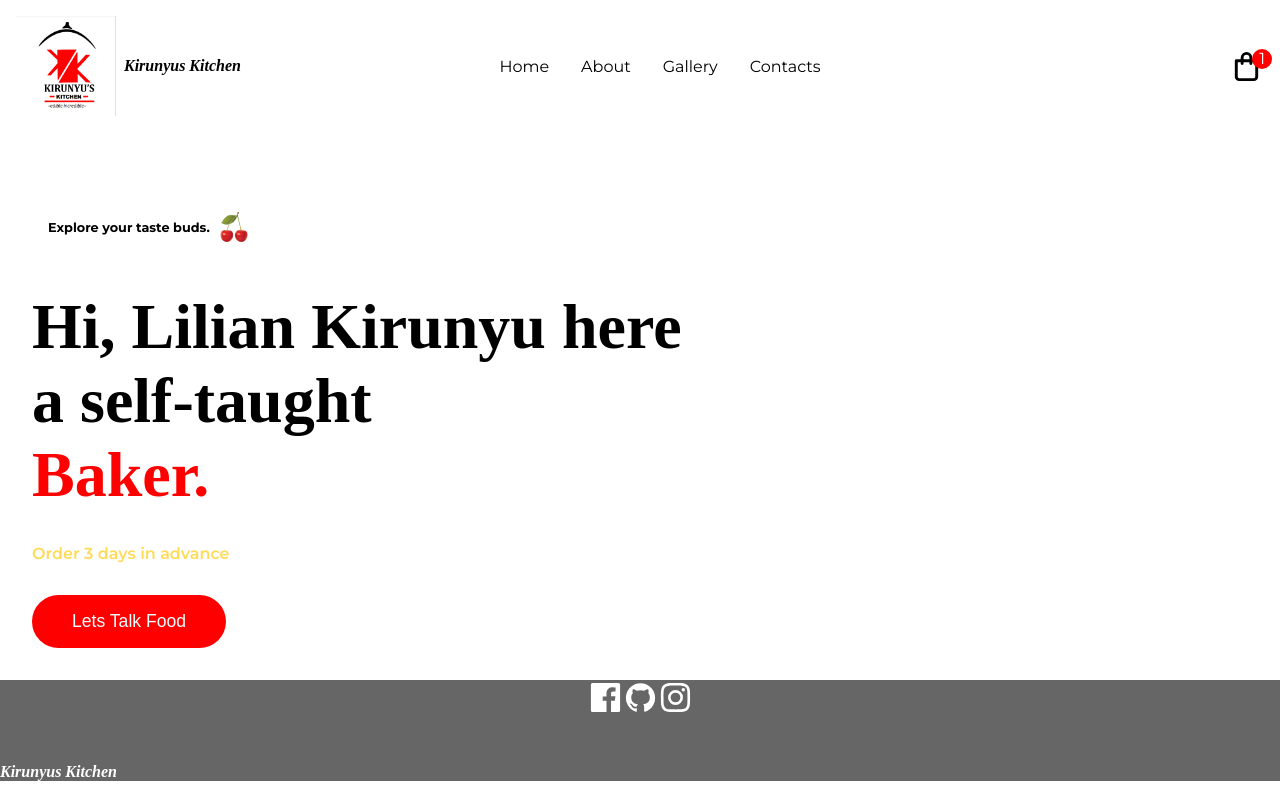
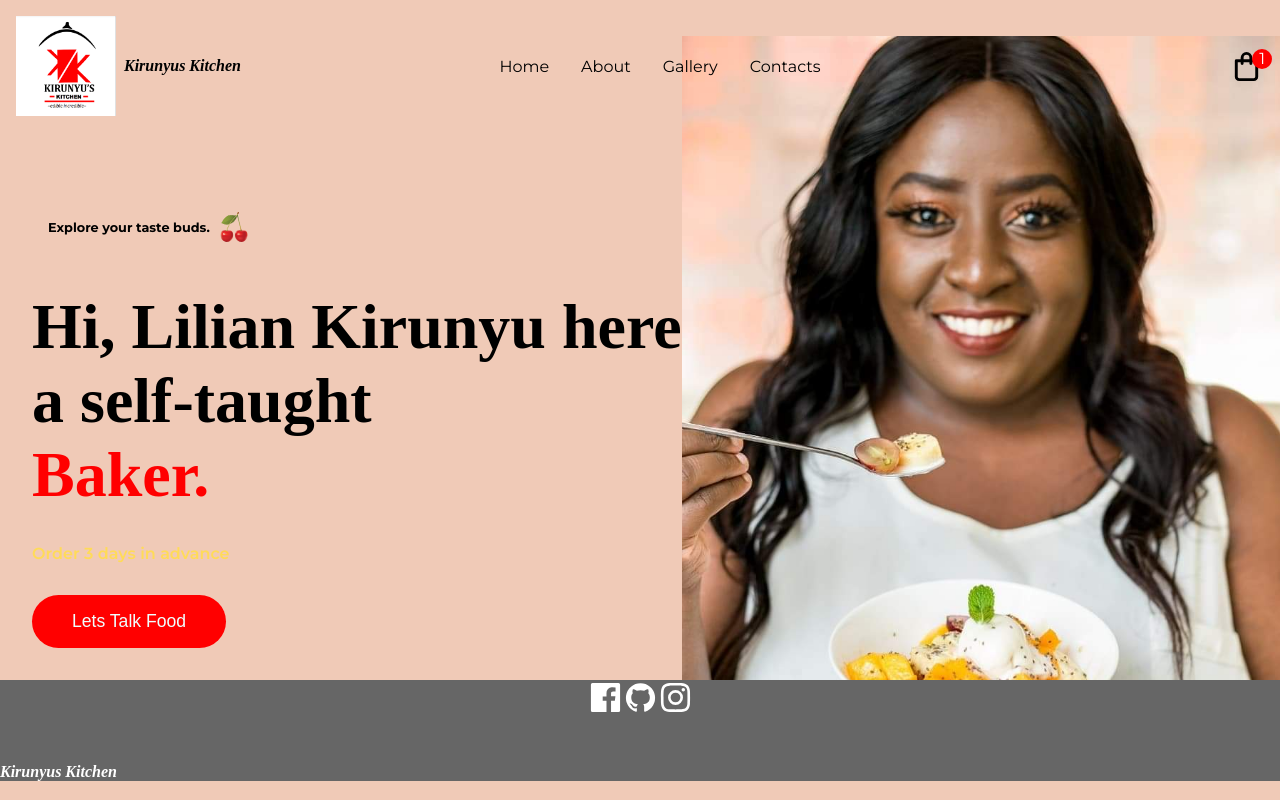
Before and after one commit to Charlotte-Natasha/Kirunyus-Kitchen, a Next.js app: page / in a window 1280 px wide. Built offline with nearby package versions, Linux system fonts and the light colour scheme; a web font is replaced by a local one.

Commit message:
styled image on hero section

```diff
--- a/components/Hero.jsx
+++ b/components/Hero.jsx
@@ -2,6 +2,7 @@ import React from 'react'
 import css from '../styles/Hero.module.css'
 import Image from 'next/image'
 import Cherry from '../assets/breakfast/Cherry.png'
+import HeroImage from '../assets/k.k.jpeg'
 
 const Hero = () => {
     return (
@@ -28,7 +29,11 @@ const Hero = () => {
                 </button>
             </div>
 
-
+            <div className={css.right}>
+                <css className={css.imageContainer}>
+                    <Image src={HeroImage} alt='' layout='intrinsic'/>
+                </css>
+            </div>
 
         </div>
     )
--- a/styles/Hero.module.css
+++ b/styles/Hero.module.css
@@ -38,3 +38,13 @@
     padding: 1rem 2.5rem
     ;
 }
+
+.right{
+    position: relative;
+}
+
+.imageContainer{
+    width: 38rem;
+    position: absolute;
+    top: -7rem;
+}
--- a/styles/globals.css
+++ b/styles/globals.css
@@ -17,7 +17,7 @@ body{
     --red: #ff0000;
     --grey: #BABCBB;
     --shadow: linear-gradient(0deg, rgba(0,0,0,1) 0%, rgba(255,219,88,1) 100%);;
-    --background-color: ;
+    --background-color: rgba(240,202,183,255);
     --cartBack: #FFE25D;
 }
 
```
